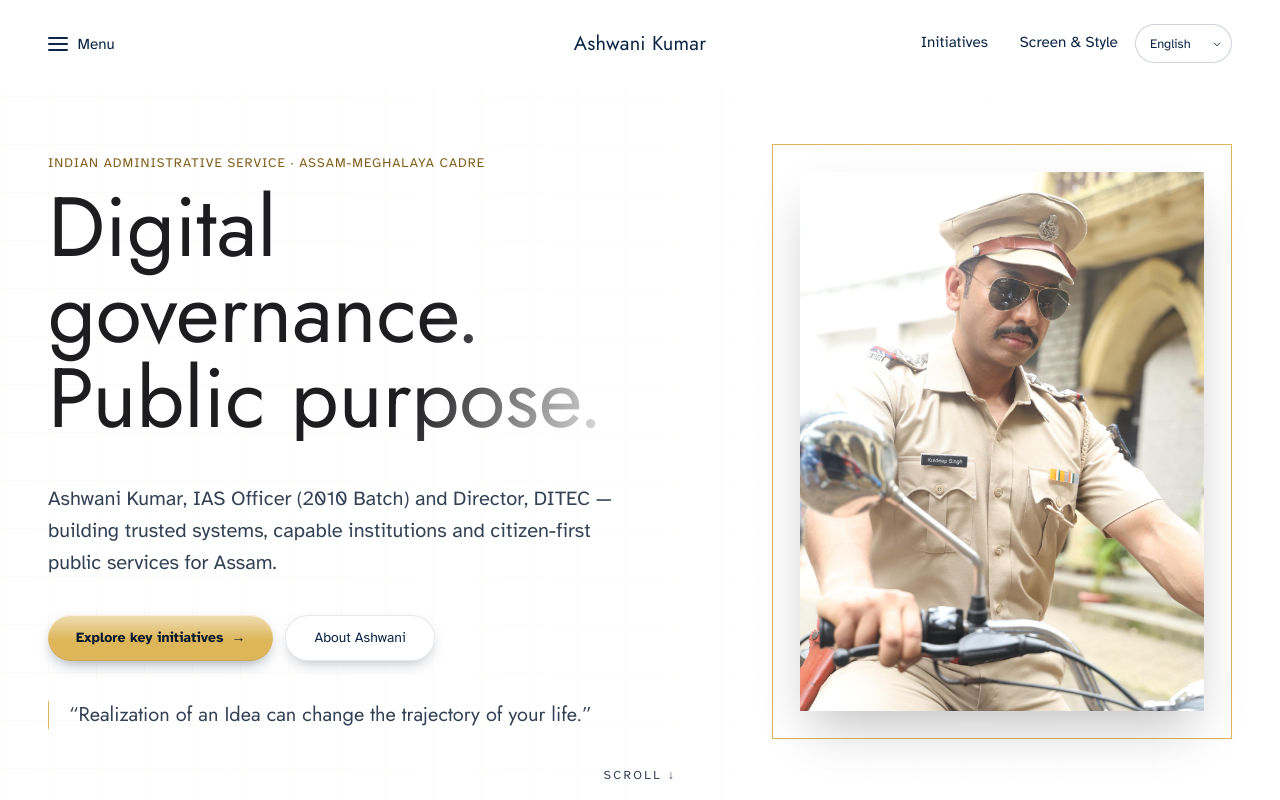
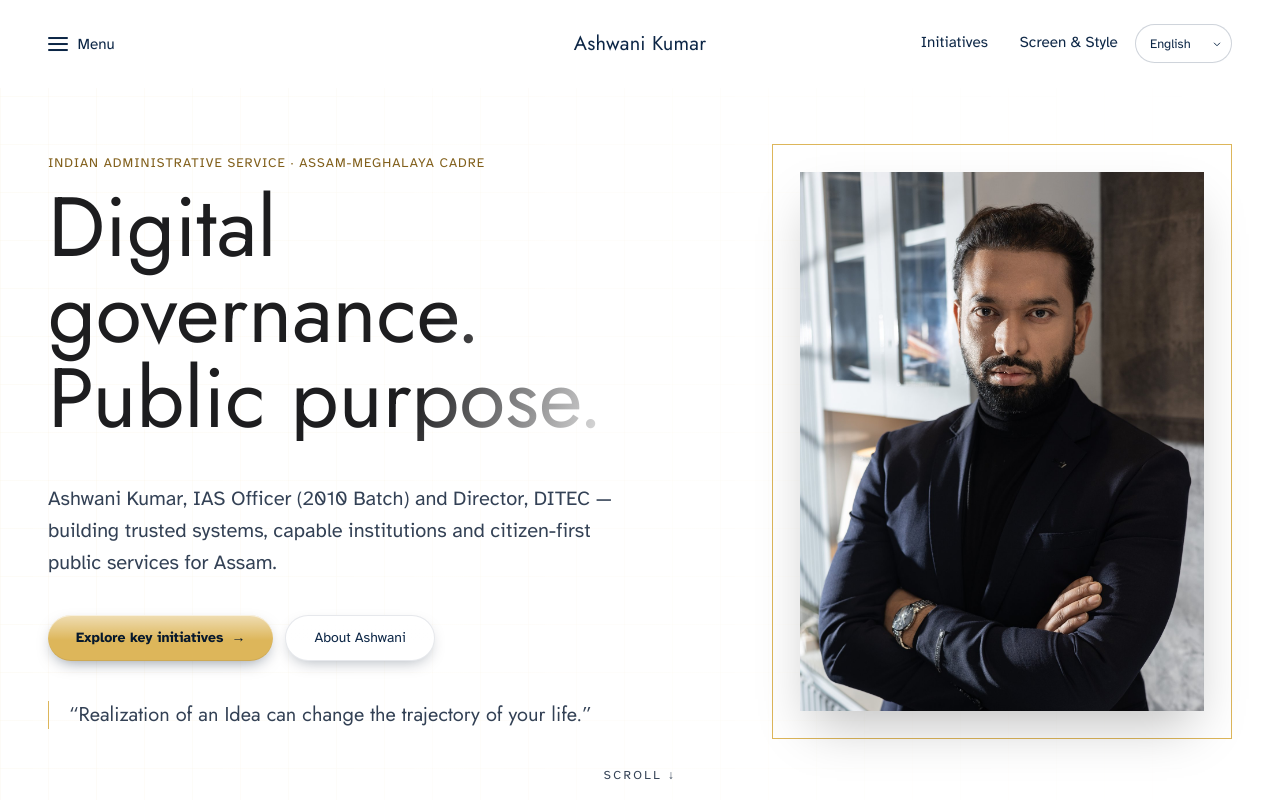
Before and after one commit to Ishaan18singh/ashwani-kumar-website, a Next.js app: page / in a window 1280 px wide. Shown: the top 800 px of the page. Built offline with nearby package versions, Linux system fonts and the light colour scheme.

Commit message:
Swap in a new hero photo on the homepage
Resized/compressed from the original (5464x8192, 8.2MB) down to
1400px wide for web delivery.

```diff
--- a/app/(site)/page.js
+++ b/app/(site)/page.js
@@ -125,7 +125,7 @@ export default function HomePage() {
             <div className="hero-media relative overflow-hidden shadow-2xl">
               {/* eslint-disable-next-line @next/next/no-img-element */}
               <img
-                src="/images/ashwani-kumar-timeline.jpg"
+                src="/images/ashwani-kumar-hero-new.jpg"
                 alt="Ashwani Kumar, IAS"
                 className="h-full w-full object-cover object-top"
                 fetchPriority="high"
```
Also changed, not shown: public/images/ashwani-kumar-hero-new.jpg (added).
